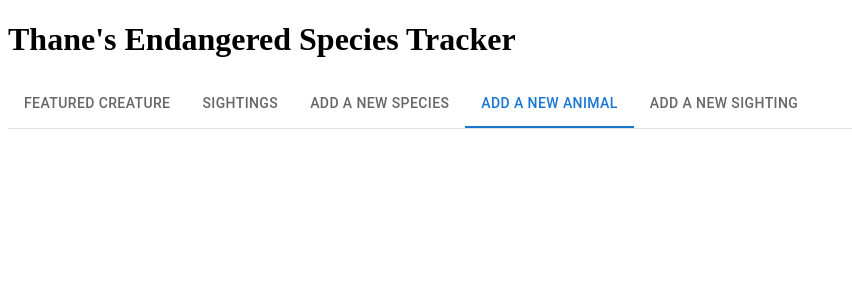
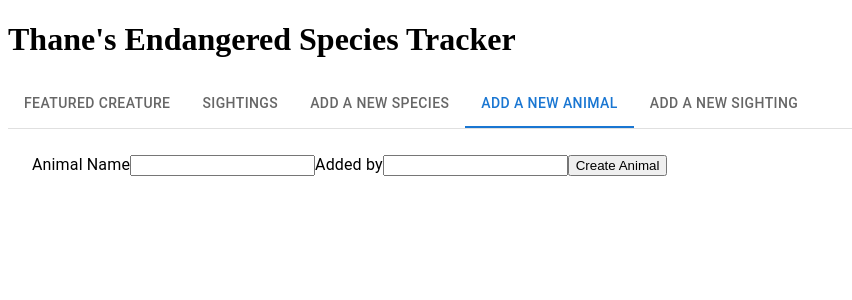
Before and after one commit to themagicianking/endangered-species, a React (Vite) app in the folder client/: page / in a window 1280 px wide. Both pictures are taken after a click on the tab "ADD A NEW ANIMAL". Shown: the top 300 px of the page, without its empty margins (0-852 px from the left). Built offline with nearby package versions, Linux system fonts and the light colour scheme.

Commit message:
Added AddAnimal component.

```diff
--- /dev/null
+++ b/client/src/components/AddAnimal.jsx
@@ -0,0 +1,23 @@
+export default function AddAnimal() {
+  const handleSubmit = (event) => {
+    event.preventDefault();
+    const ANIMAL = {
+      animalName: event.target["animal-name"].value,
+      addedBy: event.target["added-by"].value,
+      timestamp: Date.now(),
+    };
+    console.log(ANIMAL);
+
+    event.target.reset();
+  };
+
+  return (
+    <form onSubmit={handleSubmit}>
+      <label htmlFor="animal-name">Animal Name</label>
+      <input id="animal-name" name="animal-name" type="text"></input>
+      <label htmlFor="added-by">Added by</label>
+      <input id="added-by" name="added-by" type="text"></input>
+      <button type="submit">Create Animal</button>
+    </form>
+  );
+}
--- a/client/src/components/Tabs.jsx
+++ b/client/src/components/Tabs.jsx
@@ -4,6 +4,7 @@ import Tab from "@mui/material/Tab";
 import TabContext from "@mui/lab/TabContext";
 import TabList from "@mui/lab/TabList";
 import TabPanel from "@mui/lab/TabPanel";
+import AddAnimal from "./AddAnimal";
 import AddSighting from "./AddSighting";
 
 export default function Tabs() {
@@ -28,7 +29,7 @@ export default function Tabs() {
         <TabPanel value="0"></TabPanel>
         <TabPanel value="1"></TabPanel>
         <TabPanel value="2"></TabPanel>
-        <TabPanel value="3"></TabPanel>
+        <TabPanel value="3"><AddAnimal /></TabPanel>
         <TabPanel value="4">
           <AddSighting />
         </TabPanel>
```
